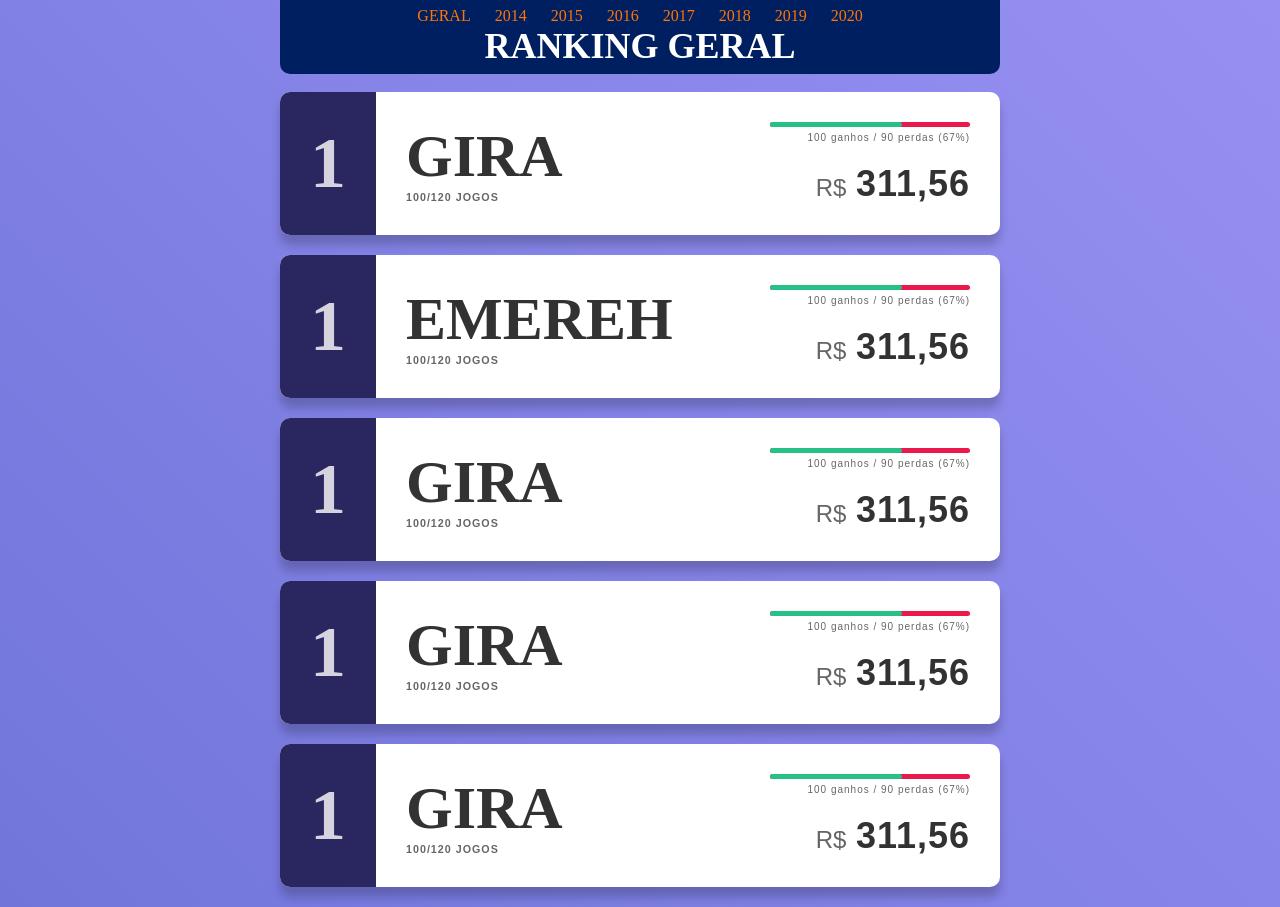
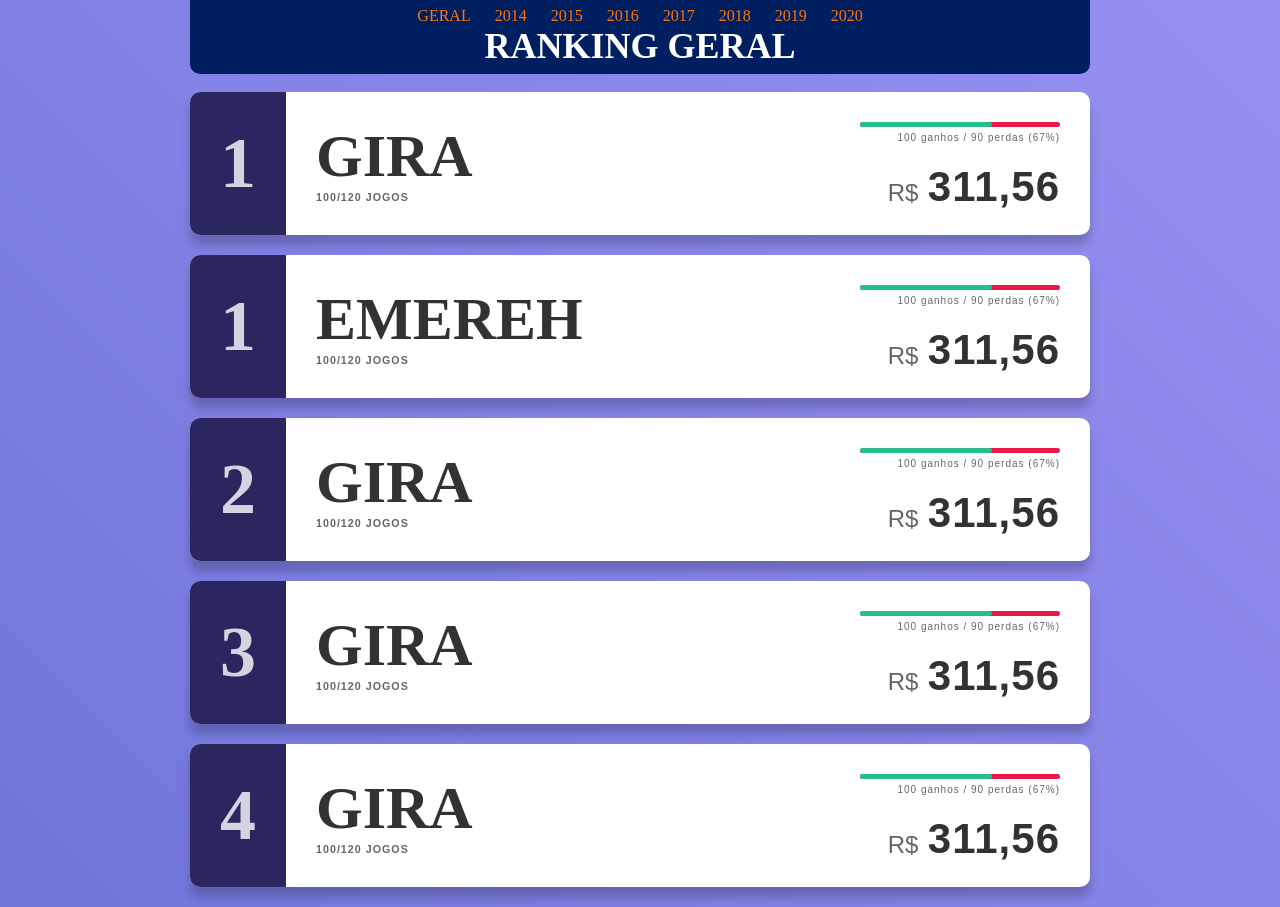
Before and after one commit to danilocurvelo/mopapoker, a plain HTML site: page index.html in a window 1280 px wide. Drawn offline with Linux system fonts and the light colour scheme; a web font is replaced by a local one.

Commit message:
Add files via upload

```diff
--- a/index.html
+++ b/index.html
@@ -62,7 +62,7 @@
 
 	<div class="course">
 		<div class="course-preview">
-			<h1>1</h1>
+			<h1>2</h1>
 			<!-- <a href="#">View all chapters <i class="fas fa-chevron-right"></i></a> -->
 		</div>
 		<div class="course-info">
@@ -82,7 +82,7 @@
 
 	<div class="course">
 		<div class="course-preview">
-			<h1>1</h1>
+			<h1>3</h1>
 			<!-- <a href="#">View all chapters <i class="fas fa-chevron-right"></i></a> -->
 		</div>
 		<div class="course-info">
@@ -102,7 +102,7 @@
 
 	<div class="course">
 		<div class="course-preview">
-			<h1>1</h1>
+			<h1>4</h1>
 			<!-- <a href="#">View all chapters <i class="fas fa-chevron-right"></i></a> -->
 		</div>
 		<div class="course-info">
--- a/style.css
+++ b/style.css
@@ -10,10 +10,12 @@ body {
 	font-family: 'Muli', sans-serif;
 	display: flex;
 	align-items: center;
-	justify-content: center;
+	justify-content: top;
 	flex-direction: column;
 	min-height: 100vh;
 	margin: 0;
+	flex-shrink: 0;
+    flex-grow: 1;
 }
 
 .courses-container {
@@ -36,7 +38,7 @@ body {
 	max-width: 100%;
 	margin: 20px;
 	overflow: hidden;
-	width: 720px;
+	width: 900px;
 }
 
 .course h6 {
@@ -96,7 +98,7 @@ body {
 }
 
 .progress-container h2 {
-	font-size: 36px;
+	font-size: 42px;
 	margin: 0;
 	opacity: 0.8;
 	display: inline;
@@ -162,7 +164,7 @@ body {
 	transform: translateX(-50%);
 	text-align: center;
 	z-index: 998;
-	width: 720px;
+	width: 900px;
 }
 
 .floating-text a {
```
